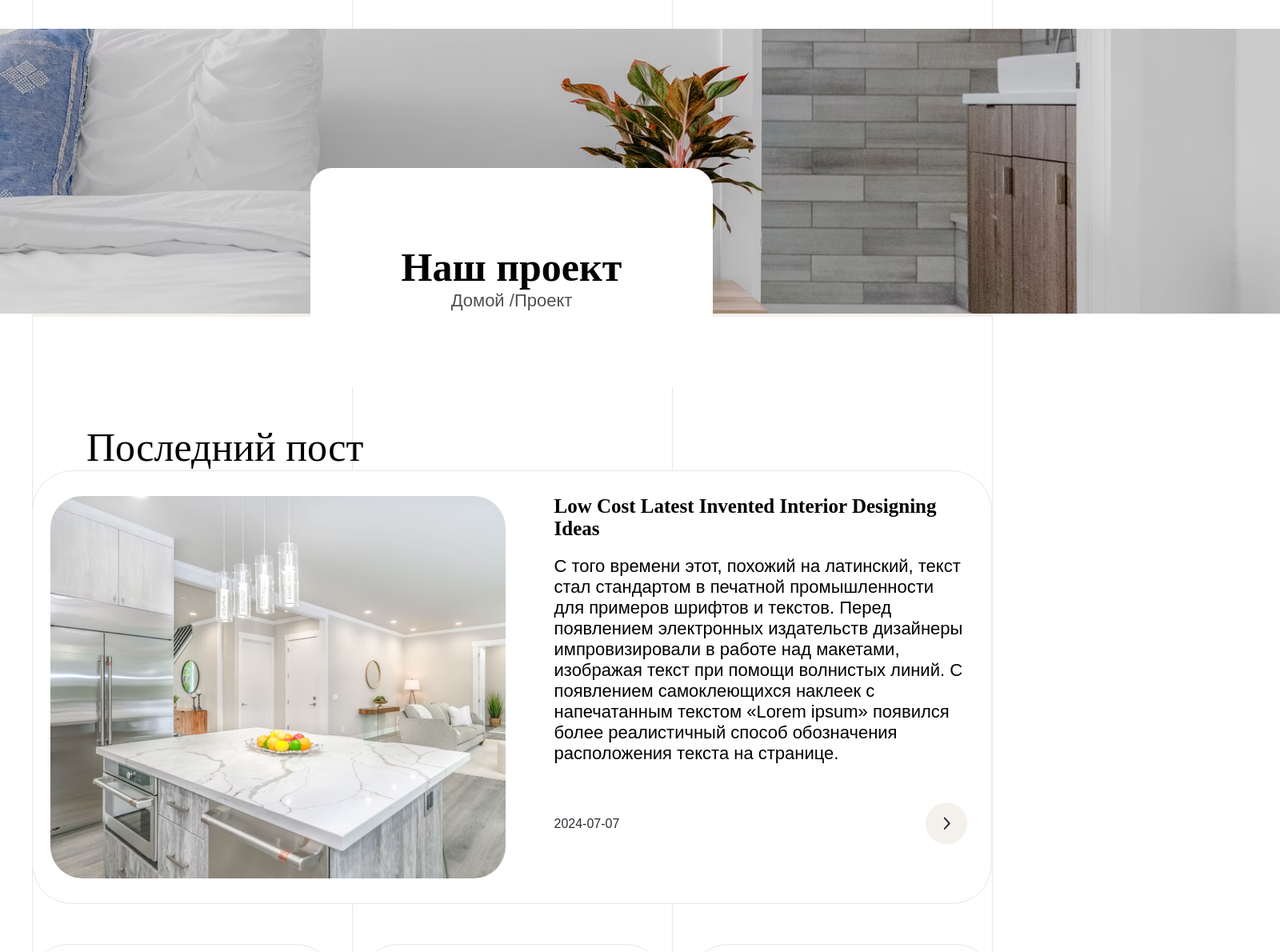
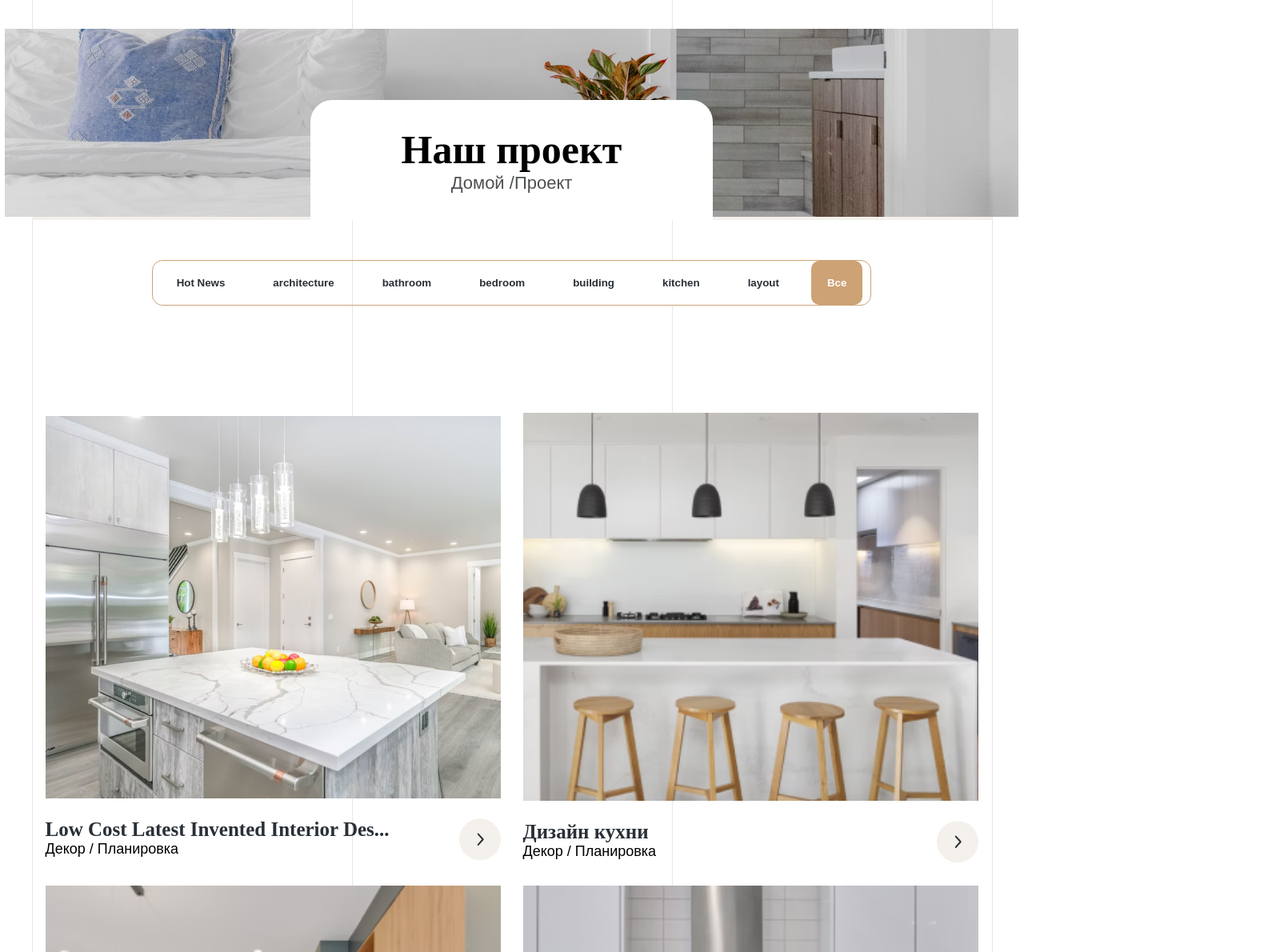
Before and after one commit to ZIPcde/VUE_04_VueX_Added, a Vue app: page /project in a window 1280 px wide. Shown: the part 100-1290 px from the top of the page at 80% size, 1600 px wide, since content can reach past the window. Built offline with nearby package versions, Linux system fonts and the light colour scheme.

Commit message:
saving ProjectPage ready

```diff
--- a/src/assets/styles.css
+++ b/src/assets/styles.css
@@ -457,6 +457,10 @@ time {
     background-color: #F4F0EC;
 }
 
+.blog_header_img {
+  width: 99vw;
+}
+
 .blog_header_text {
   position: absolute;
   display: flex;
@@ -621,3 +625,118 @@ ol li::before {
   background-color: #292F36;
   color: #FFFFFF;
 }
+
+/* Project */
+
+.project_header {
+  display: flex;
+    justify-content: center;
+    align-items: end;
+    width: 98.9vw;
+    max-width: 1920px;
+    width: 100%;
+    margin-top: 45px;
+    /* position: absolute; */
+    left: 0;
+    right: 0;
+    /* height: 457px; */
+    background-color: #F4F0EC;
+}
+
+.project_header_text {
+  position: absolute;
+  display: flex;
+  flex-direction: column;
+  justify-content: center;
+  align-items: center;
+  width: 503px;
+  height: 150px;
+  z-index: 3;
+  margin-top: 0%;
+  background-color: #FFFFFF;
+  border-top-left-radius: 27px;
+  border-top-right-radius: 27px;
+  /* border: #292F36 solid 1px; */
+  /* margin-bottom: 30%; */
+}
+
+.news_holder {
+  margin-top: 560px;
+  display: flex;
+  flex-direction: column;
+  align-items: center;
+  justify-content: center;
+}
+
+.news_card-holder {
+display: flex;
+justify-content: center;
+align-items: center;
+}
+
+.project_article-holder {
+  /* padding: 21px; */
+  /* border: 1px #E7E7E7 solid; */
+  /* border-radius: 50px; */
+}
+
+.project_news_card-holder {
+  display: grid;
+  grid-template-columns: repeat(2, 1fr);
+  grid-template-rows: repeat(2, auto);
+  gap: 28px;
+  justify-content: center;
+  align-items: center;
+}
+
+.news_card_center{
+margin-left: 24px;
+margin-right: 24px;
+}
+
+.news_img-holder {
+position: relative;
+z-index: 1;
+}
+
+.project_article_img-1 {
+position: relative;
+width: 100%;
+height: auto;
+/* max-height: 290px; */
+overflow: hidden;
+/* border-top-left-radius: 40px;
+border-top-right-radius: 40px; */
+z-index: 1;
+}
+
+.news_img_text-holder {
+position: absolute;
+margin: auto;
+top: 78%;
+left: 5%;
+min-width: 129px;
+max-width: fit-content;
+min-height: 41px;
+max-height: fit-content;
+background-color: #FFF;
+border-radius: 10px;
+border-bottom-left-radius: 0;
+display: flex;
+justify-content: center;
+align-items: center;
+z-index: 3;
+}
+
+.project_text-holder {
+  display: flex;
+  justify-content: space-between;
+padding-top: 21px;
+}
+
+.news_time-and-button-holder{
+margin-top: 30px;
+display: flex;
+justify-content: space-between;
+align-items: center;
+}
--- a/src/components/BlogDetailsMainNewsComponent.vue
+++ b/src/components/BlogDetailsMainNewsComponent.vue
@@ -79,12 +79,12 @@ export default {
     filterByTag(tag) {
       this.currentTag = tag;
       this.filteredArticles = this.articles.filter(article => article.themeFilter === tag);
-      this.expandedIndex = null; // Сбросить развернутую статью при фильтрации
+      this.expandedIndex = null;
     },
     resetFilter() {
       this.currentTag = null;
       this.filteredArticles = this.articles;
-      this.expandedIndex = null; // Сбросить развернутую статью при сбросе фильтра
+      this.expandedIndex = null;
     }
   }
 };
--- a/src/components/ProjectHeaderComponent.vue
+++ b/src/components/ProjectHeaderComponent.vue
@@ -1,9 +1,9 @@
 <template>
-    <header class="blog_header">
+    <header class="project_header">
         <div class="blog_header_img-holder">
             <img class="blog_header_img" src="../../public/images/project_header.png" alt="blog_kitchen">
         </div>
-        <div class="blog_header_text">
+        <div class="project_header_text">
             <h2 class="header_h2 dm-serif-display-sserif font_50">Наш проект </h2>
             <div class="blog_header_link-holder">
                 <p class="blog_header_link jost-font font_22"><router-link to="/">Домой /</router-link><router-link to="/project">Проект</router-link></p>
--- a/src/views/BlogDetailsPage.vue
+++ b/src/views/BlogDetailsPage.vue
@@ -40,5 +40,4 @@ import HomeFooter from '../components/HomeFooterComponent.vue';
   </script>
 
   <style scoped>
-  /* Ваши стили */
   </style>
--- a/src/views/BlogPage.vue
+++ b/src/views/BlogPage.vue
@@ -129,7 +129,6 @@ export default {
 </script>
 
 <style scoped>
-/* Ваши стили */
 .pagination {
   display: flex;
   justify-content: center;
--- a/src/views/ProjectPage.vue
+++ b/src/views/ProjectPage.vue
@@ -3,49 +3,50 @@
     <NavComponent />
     <main>
       <ProjectHeader />
+
+      <section class="filters">
+        <button
+          v-for="tag in uniqueTags"
+          :key="tag"
+          @click="filterByTag(tag)"
+          :class="['filter-button', { active: currentFilter === tag }]"
+        >
+          {{ tag }}
+        </button>
+        <button @click="clearFilter" :class="['filter-button', { active: currentFilter === null }]">
+          Все
+        </button>
+      </section>
+
       <section class="blog_news_holder">
-        <h2 class="blog_news_last-h2 dm-serif-display-regular font_50">Последний пост</h2>
-        <article class="extended-news">
-          <img :src="extendedNews.image_path" alt="img" class="news_extended_img-1" />
-          <div class="blog_ext-article-text">
-            <h2 class="extended-news-h2 dm-serif-display-regular font_25">{{ extendedNews.theme }}</h2>
-            <p class="jost-font font_22">{{ extendedNews.main_text }}</p>
-            <p class="jost-font font_22">{{ extendedNews.largeText }}</p><br />
-            <div class="news_time-and-button-holder">
-              <time class="jost-font font_16">{{ extendedNews.article_date }}</time>
-              <svg class="news_btn" width="52" height="53" viewBox="0 0 52 53" fill="none" xmlns="http://www.w3.org/2000/svg">
-                <circle cx="26" cy="26.267" r="26" fill="currentColor" />
-                <path d="M23.7714 32.9527L29.7143 26.267L23.7714 19.5813" stroke="#292F36" stroke-width="2" stroke-linecap="round" stroke-linejoin="round" />
-              </svg>
-            </div>
-          </div>
-        </article>
-        <div class="blog_news_card-holder">
+        <div class="project_news_card-holder">
           <article v-for="(item, index) in paginatedArticles" :key="index">
-            <div class="news_article-holder">
+            <div class="project_article-holder">
               <div class="news_img-holder">
-                <div class="news_img_text-holder">
-                  <p class="news_img_text jost-font font_16">{{ truncateText(item.theme) }}</p>
+                <img :src="item.image_path" alt="img" class="project_article_img-1" />
+                <!-- <div class="project_img_text-holder">
+                  <p class="project_img_text jost-font font_16">{{ truncateText(item.theme) }}</p>
+                </div> -->
+              </div>
+              <div class="project_text-holder">
+                <div>
+                  <h3 class="dm-serif-display-sserif font_25 main_theme-text">{{ truncateText(item.theme) }}</h3>
+                  <p class="jost-font font_18">Декор / Планировка</p>
                 </div>
-                <img :src="item.image_path" alt="img" class="news_article_img-1" />
-              </div>
-              <div class="news_text-holder">
-                <h3 class="jost-font font_25 main_theme-text">{{ truncateText(item.main_text) }}</h3>
-                <div class="news_time-and-button-holder">
-                  <time class="time jost-font font_16" :datetime="item.article_date">{{ item.article_date }}</time>
-                  <svg class="news_btn" width="52" height="53" viewBox="0 0 52 53" fill="none" xmlns="http://www.w3.org/2000/svg">
-                    <circle cx="26" cy="26.267" r="26" fill="currentColor" />
-                    <path d="M23.7714 32.9527L29.7143 26.267L23.7714 19.5813" stroke="#292F36" stroke-width="2" stroke-linecap="round" stroke-linejoin="round" />
-                  </svg>
-                </div>
+                <svg class="news_btn" width="52" height="53" viewBox="0 0 52 53" fill="none" xmlns="http://www.w3.org/2000/svg">
+                  <circle cx="26" cy="26.267" r="26" fill="currentColor" />
+                  <path d="M23.7714 32.9527L29.7143 26.267L23.7714 19.5813" stroke="#292F36" stroke-width="2" stroke-linecap="round" stroke-linejoin="round" />
+                </svg>
               </div>
             </div>
           </article>
         </div>
         <div class="pagination">
-          <button @click="prevSet" v-if="buttonSet > 0" :class="['jost-font', 'font_16']"><svg width="9" height="16" viewBox="0 0 9 16" fill="none" xmlns="http://www.w3.org/2000/svg">
-            <path d="M7.5 1.6286L1.55714 8.31432L7.5 15" stroke="#292F36" stroke-width="2" stroke-linecap="round" stroke-linejoin="round"/>
-          </svg></button>
+          <button @click="prevSet" v-if="buttonSet > 0" :class="['jost-font', 'font_18']">
+            <svg width="9" height="16" viewBox="0 0 9 16" fill="none" xmlns="http://www.w3.org/2000/svg">
+              <path d="M7.5 1.6286L1.55714 8.31432L7.5 15" stroke="#292F36" stroke-width="2" stroke-linecap="round" stroke-linejoin="round" />
+            </svg>
+          </button>
           <button
             v-for="page in buttons"
             :key="page"
@@ -54,9 +55,11 @@
           >
             {{ page + 1 }}
           </button>
-          <button @click="nextSet" v-if="(buttonSet + 1) * 3 < totalPages" :class="['jost-font', 'font_16']"><svg width="9" height="16" viewBox="0 0 9 16" fill="none" xmlns="http://www.w3.org/2000/svg">
-            <path d="M1.55714 15L7.5 8.31429L1.55714 1.62857" stroke="#292F36" stroke-width="2" stroke-linecap="round" stroke-linejoin="round"/>
-          </svg></button>
+          <button @click="nextSet" v-if="(buttonSet + 1) * 3 < totalPages" :class="['jost-font', 'font_16']">
+            <svg width="9" height="16" viewBox="0 0 9 16" fill="none" xmlns="http://www.w3.org/2000/svg">
+              <path d="M1.55714 15L7.5 8.31429L1.55714 1.62857" stroke="#292F36" stroke-width="2" stroke-linecap="round" stroke-linejoin="round" />
+            </svg>
+          </button>
         </div>
       </section>
     </main>
@@ -82,29 +85,37 @@ export default {
       articles: articlesExport,
       currentPage: 0,
       articlesPerPage: 6,
-      buttonSet: 0
+      buttonSet: 0,
+      currentFilter: null
     };
   },
   computed: {
     sortedArticles() {
       return [...this.articles].sort((a, b) => new Date(b.article_date) - new Date(a.article_date));
     },
-    extendedNews() {
-      return this.sortedArticles[0];
+    filteredArticles() {
+      if (this.currentFilter) {
+        return this.sortedArticles.filter(article => article.themeFilter === this.currentFilter);
+      }
+      return this.sortedArticles;
     },
     paginatedArticles() {
-      const start = this.currentPage * this.articlesPerPage + 1;
+      const start = this.currentPage * this.articlesPerPage;
       const end = start + this.articlesPerPage;
-      return this.sortedArticles.slice(start, end);
+      return this.filteredArticles.slice(start, end);
     },
     totalPages() {
-      return Math.ceil((this.articles.length - 1) / this.articlesPerPage);
+      return Math.ceil((this.filteredArticles.length - 1) / this.articlesPerPage);
     },
     buttons() {
       const start = this.buttonSet * 3;
       const end = Math.min(start + 3, this.totalPages);
       const pages = Array.from({ length: end - start }, (_, i) => i + start);
       return pages;
+    },
+    uniqueTags() {
+      const tags = this.articles.map(article => article.themeFilter);
+      return [...new Set(tags)];
     }
   },
   methods: {
@@ -123,13 +134,22 @@ export default {
       } else {
         return text;
       }
+    },
+    filterByTag(tag) {
+      this.currentFilter = tag;
+      this.currentPage = 0;
+      this.buttonSet = 0;
+    },
+    clearFilter() {
+      this.currentFilter = null;
+      this.currentPage = 0;
+      this.buttonSet = 0;
     }
   }
 };
 </script>
 
 <style scoped>
-/* Ваши стили */
 .pagination {
   display: flex;
   justify-content: center;
@@ -142,7 +162,6 @@ export default {
   color: #292F36;
   border: 1px solid #CDA274;
   border-radius: 50%;
-  /* padding: 10px 20px; */
   width: 52px;
   height: 52px;
   margin: 0 10px;
@@ -158,4 +177,36 @@ export default {
   background-color: #ccc;
   cursor: not-allowed;
 }
+
+.filters {
+  border: 1px solid #CDA274;
+  border-radius: 13px;
+  width: fit-content;
+  margin: 0 auto;
+  display: flex;
+  justify-content: center;
+  align-items: center;
+  margin-top: 50px;
+  margin-bottom: 20px;
+}
+
+.filter-button {
+  background-color: #ffffff;
+  color: #292F36;
+  height: 55px;
+  /* border: 1px solid #CDA274; */
+  /* border-radius: 20px; */
+  border: none;
+  padding: 10px 20px;
+  margin: 0 10px;
+  cursor: pointer;
+  font-weight: 600;
+}
+
+.filter-button.active {
+  background-color: #CDA274;
+  border: none;
+  border-radius: 10px;
+  color: #ffffff
+}
 </style>
```
